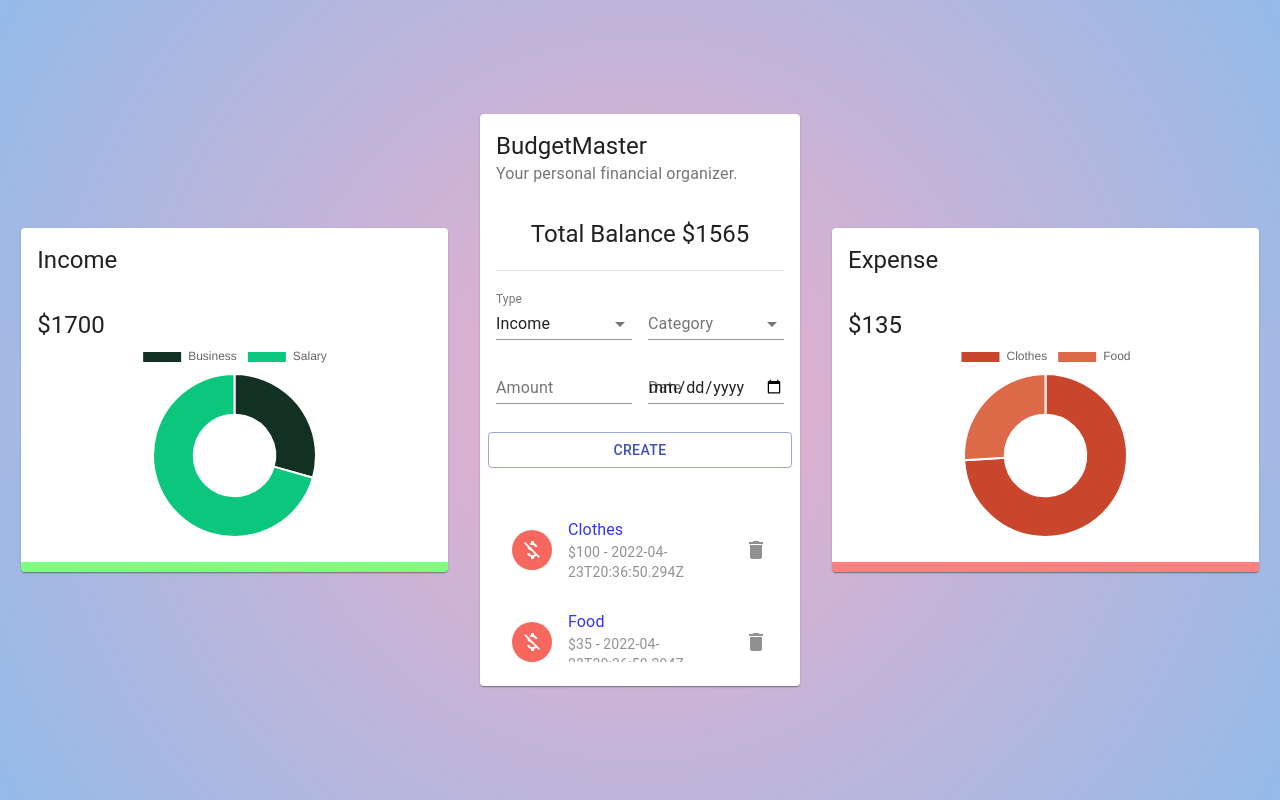
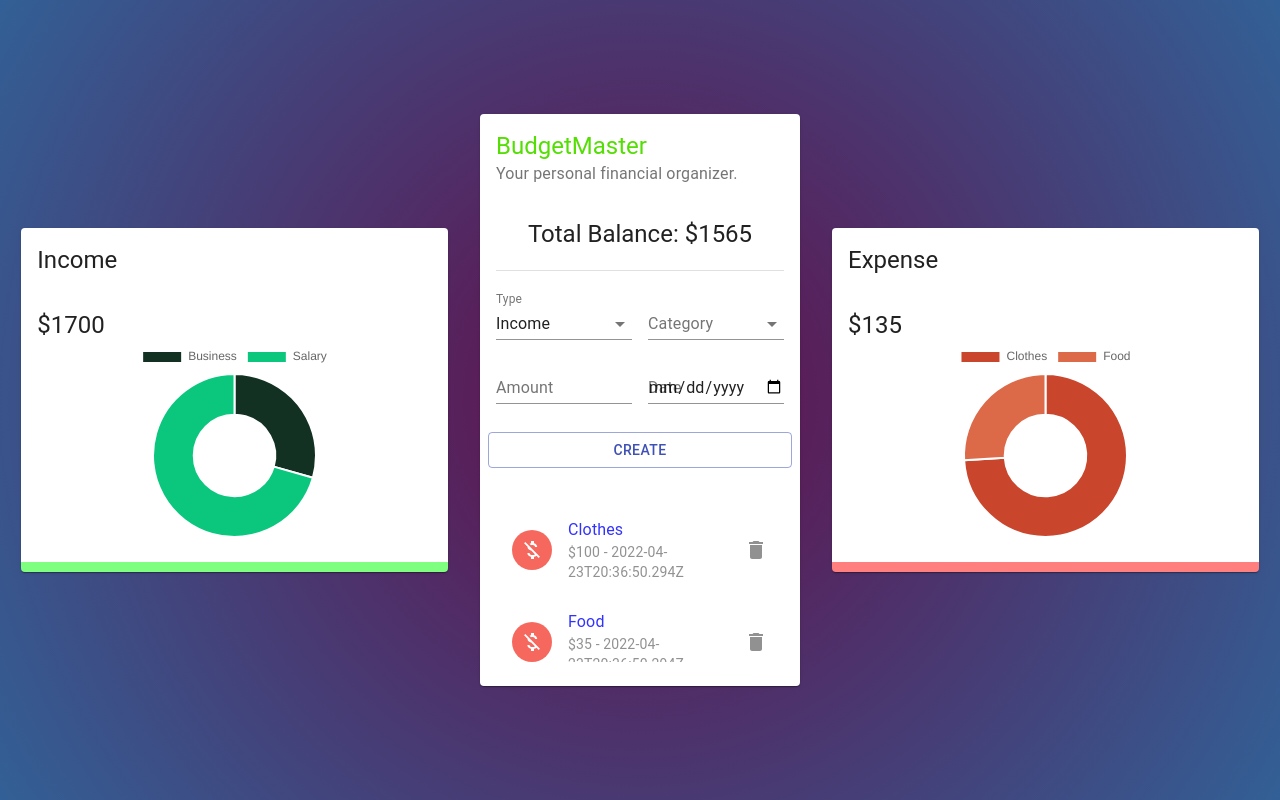
Before and after one commit to patriciaong977/budgetmaster, a React (Create React App) app: page / in a window 1280 px wide. Built offline with nearby package versions, Linux system fonts and the light colour scheme.

Commit message:
Change background color

```diff
--- a/src/components/Main/Main.jsx
+++ b/src/components/Main/Main.jsx
@@ -13,13 +13,11 @@ const Main = () => {
 
   return (
     <Card className={classes.root}>
-      <CardHeader title="BudgetMaster" subheader="Your personal financial organizer." />
+      <CardHeader style={{ color: '#54de03' }} title="BudgetMaster" subheader="Your personal financial organizer." />
 
       <CardContent>
-        <Typography align="center" variant="h5">Total Balance ${balance}</Typography>
+        <Typography align="center" variant="h5">Total Balance: ${balance}</Typography>
         <Typography variant="subtitle1" style={{ lineHeight: '1.5em', marginTop: '20px' }}>
-          {/* Infocard component .. */}
-        <Typography variant="subtitle2"> </Typography>
         </Typography>
         <Divider />
         {/* Form */}
--- a/src/index.css
+++ b/src/index.css
@@ -8,8 +8,9 @@ body {
   background: linear-gradient(rgba(0, 0, 0, 0.5), rgba (0, 0, 0, 0.5)) url(./assets/photo.png);
   background-size: cover;
   */
+
   /*background-color: aquamarine; */
-background: rgb(238, 174, 202);
-background: radial-gradient(circle, rgba(238, 174, 202, 1) 0%, rgba(148, 187, 233, 1) 100%);
+background: rgb(99, 13, 73);
+background: radial-gradient(circle, rgba(99, 13, 73, 1) 0%, rgba(50, 96, 150, 1) 100%);
 
 }
--- a/src/styles.js
+++ b/src/styles.js
@@ -15,7 +15,7 @@ export default makeStyles((theme) => ({
     [theme.breakpoints.up('sm')]: {
       paddingBottom: '5%',
     },
-    background: 'linear-gradient(45deg, #FE6B8B 10%, #FF8E53 20%)',
+
   },
   last: {
     [theme.breakpoints.down('sm')]: {
```
